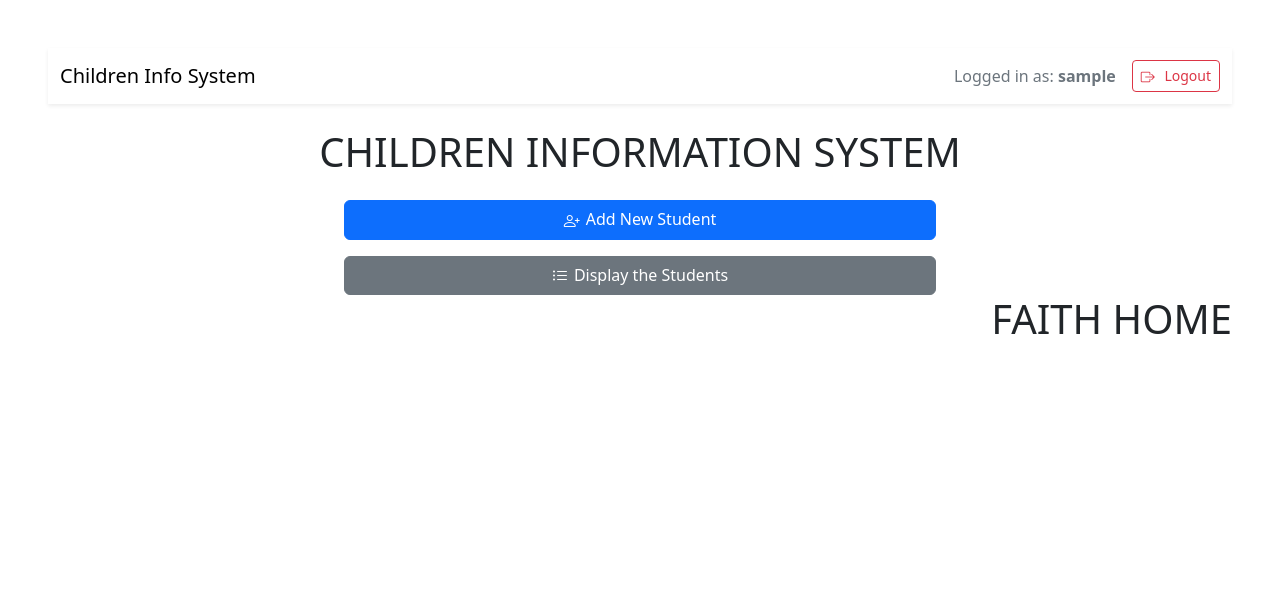
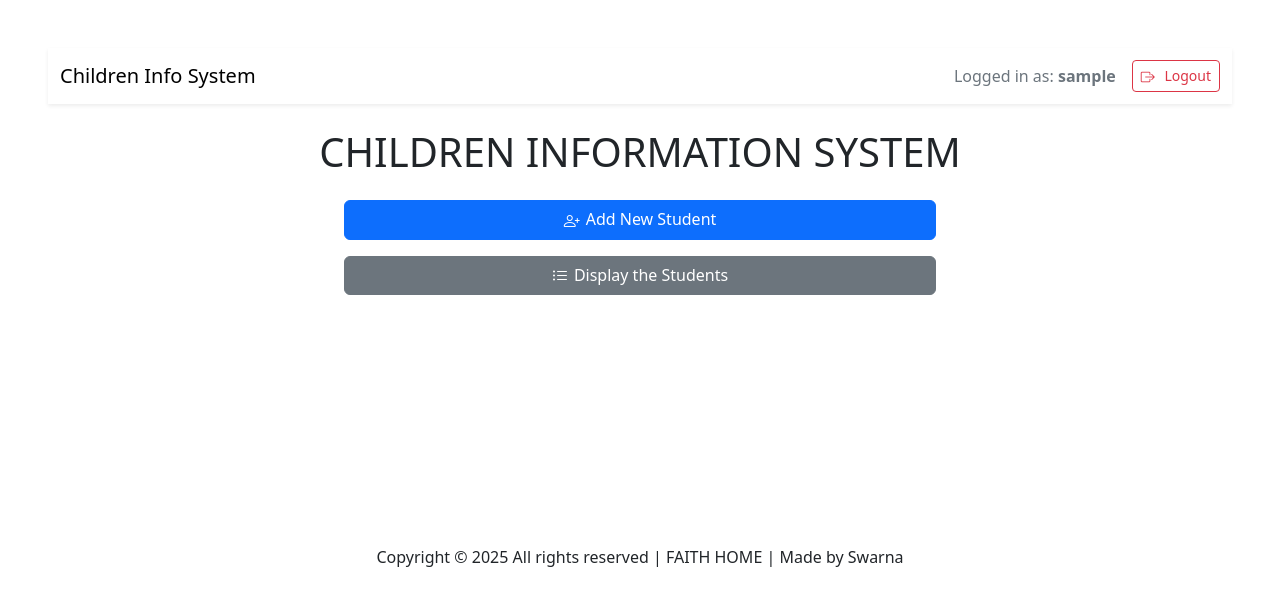
Before and after one commit to Swarna-S373/CareNest---Children-Information-System, a website: page HomePage.html in a window 1280 px wide. Drawn offline with nearby package versions, Linux system fonts and the light colour scheme; sample sign-in values are in the browser's storage.

Commit message:
Add footer with copyright information
Updated footer styling and added copyright notice.

```diff
--- a/HomePage.html
+++ b/HomePage.html
@@ -16,9 +16,9 @@
       crossorigin="anonymous"
     />
     <style>
-      #faith {
-        text-align: right;
-        margin-bottom: 0;
+      footer{
+        text-align: center;
+        padding-top: 250px;
       }
     </style>
   </head>
@@ -48,7 +48,9 @@
       >
     </div>
 
-    <h1 class="mb-3" id="faith">FAITH HOME</h1>
+    <footer>
+      <p class="mb-3" id="faith">Copyright &copy; 2025 All rights reserved | FAITH HOME | Made by Swarna</p>
+    </footer>
   </body>
 
   <script>
```
